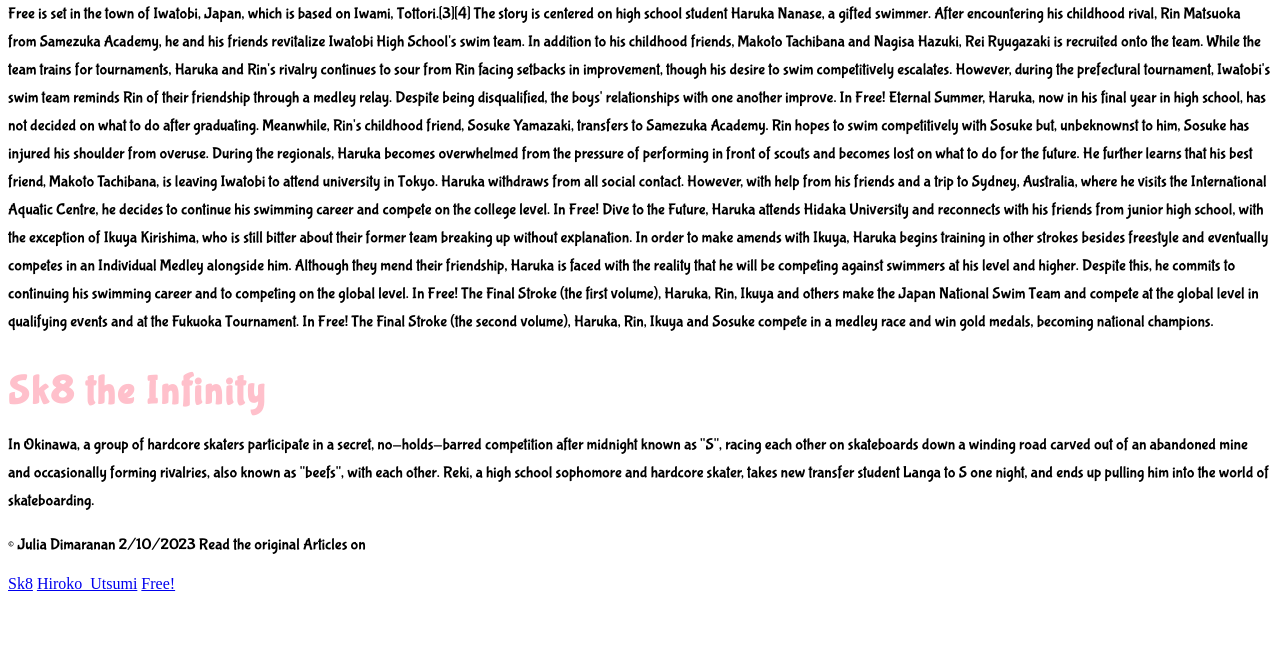
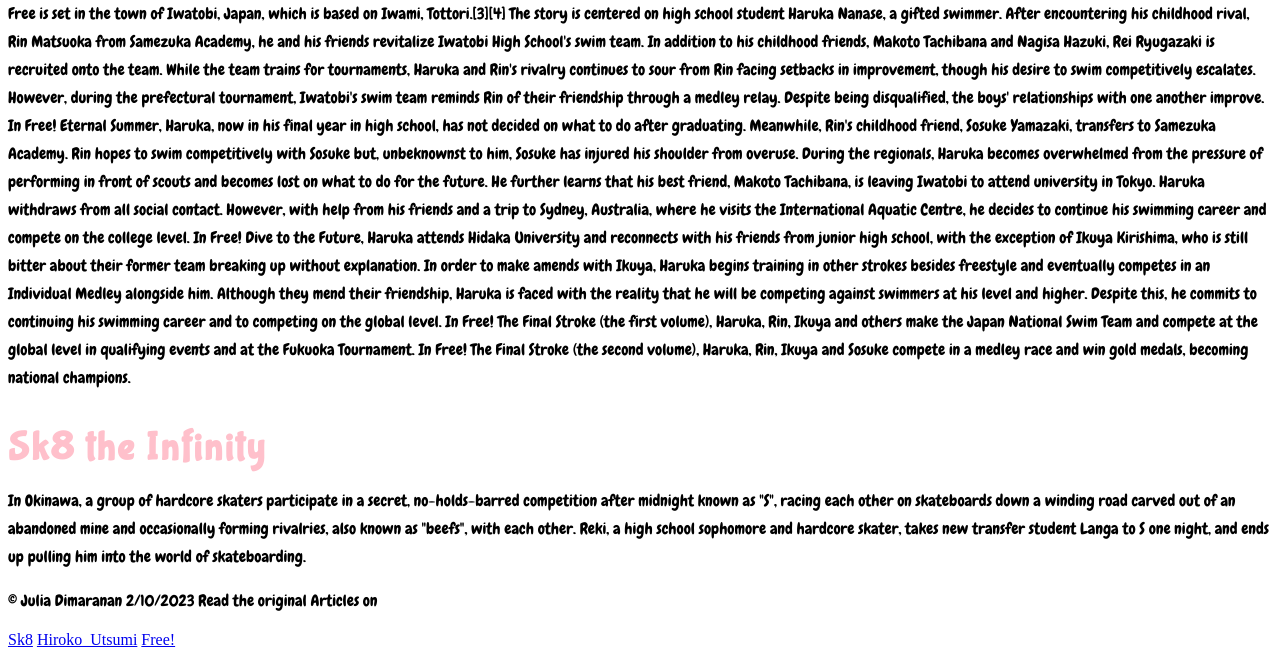
Before and after one commit to piplupgoku/CG342-First-Project, a plain HTML site: page index.html in a window 1280 px wide. Shown: the part 367-1024 px from the top of the page. Before the commit the page ends 968 px from the top, so only its background shows below. Drawn offline with Linux system fonts and the light colour scheme.

Commit message:
Added another Font

```diff
--- a/index.html
+++ b/index.html
@@ -5,6 +5,9 @@
     <link rel="preconnect" href="https://fonts.googleapis.com">
     <link rel="preconnect" href="https://fonts.gstatic.com" crossorigin>
     <link href="https://fonts.googleapis.com/css2?family=Bubblegum+Sans&display=swap" rel="stylesheet">
+    <link rel="preconnect" href="https://fonts.googleapis.com">
+    <link rel="preconnect" href="https://fonts.gstatic.com" crossorigin>
+    <link href="https://fonts.googleapis.com/css2?family=Chewy&display=swap" rel="stylesheet">
     <link rel="stylesheet" href="styles.css">
 
 </head>
@@ -73,8 +76,8 @@
     <footer>
         <p>© Julia Dimaranan 2/10/2023 Read the original Articles on </p>
         <a href="https://en.wikipedia.org/wiki/SK8_the_Infinity" target="_blank">Sk8</a>
-        <a href="https://en.wikipedia.org/wiki/Hiroko_Utsumi"target="_blank">Hiroko_Utsumi</a>
-        <a href="https://en.wikipedia.org/wiki/Free!"target="_blank">Free!</a>
+        <a href="https://en.wikipedia.org/wiki/Hiroko_Utsumi" target="_blank">Hiroko_Utsumi</a>
+        <a href="https://en.wikipedia.org/wiki/Free!" target="_blank">Free!</a>
 
     </footer>
 </body>
--- a/styles.css
+++ b/styles.css
@@ -13,5 +13,5 @@ h2 {
 p {
     line-height: 28px;
     font-size: 16px;
-    font-family: 'Bubblegum Sans', cursive;
+    font-family: 'Chewy', cursive;
 }
```
